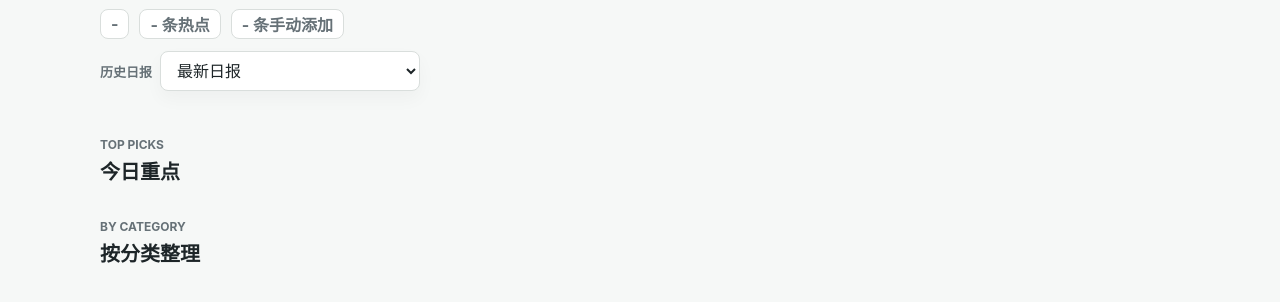
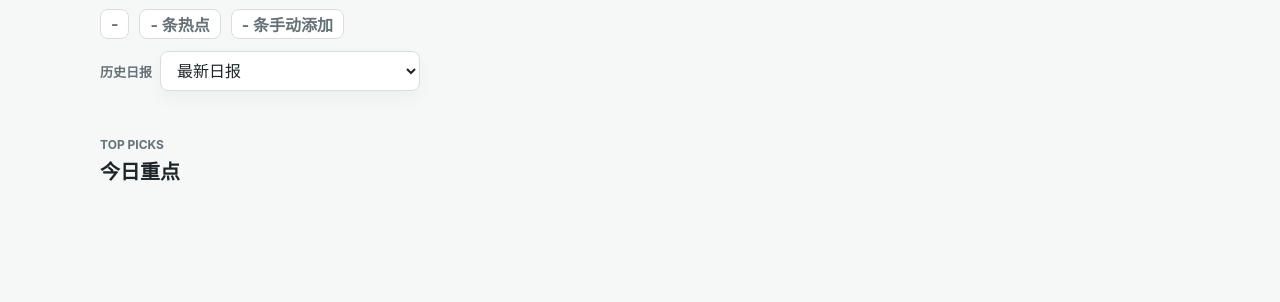
Before and after one commit to ta1zaI/hotspot-pulse, a website: page public/daily.html in a window 1280 px wide. Shown: the part 256-558 px from the top of the page. Drawn offline with nearby package versions, Linux system fonts and the light colour scheme; no server answers.

Commit message:
Remove category section from daily page

```diff
--- a/public/daily.html
+++ b/public/daily.html
@@ -40,16 +40,6 @@
         </div>
         <div class="daily-list" id="dailyTopList"></div>
       </section>
-
-      <section class="daily-section">
-        <div class="section-head">
-          <div>
-            <p class="eyebrow">By category</p>
-            <h2>按分类整理</h2>
-          </div>
-        </div>
-        <div class="daily-category-list" id="dailyCategoryList"></div>
-      </section>
     </main>
   </body>
 </html>
```
